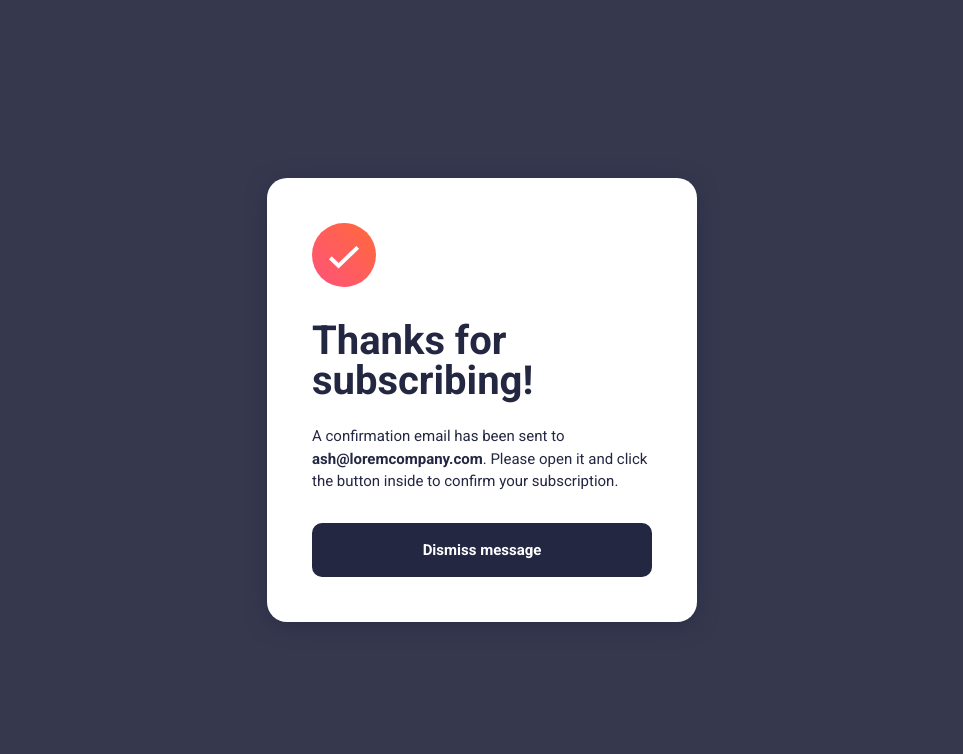
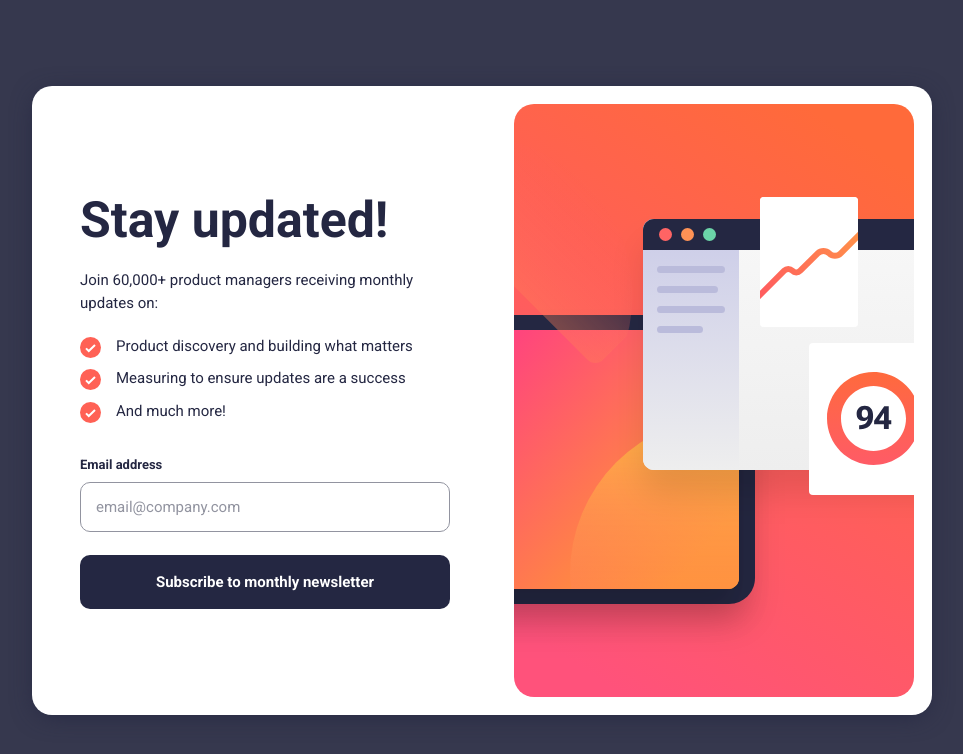
Before and after one commit to better5afe/Newsletter-Sign-Up-Form, a React (Create React App) app: page / in a window 1280 px wide. Shown: the top 754 px of the page, without its empty margins (158-1121 px from the left). Built offline with nearby package versions, Linux system fonts and the light colour scheme.

Commit message:
Implemented custom hook for checking form validity

```diff
--- a/src/App.tsx
+++ b/src/App.tsx
@@ -6,10 +6,10 @@ import './App.scss';
 
 const App = () => {
 	return (
-		<main className='main main--confirmation'>
-			{/* <HeroSection />
-			<FormSection /> */}
-			<ConfirmationSection />
+		<main className='main'>
+			<HeroSection />
+			<FormSection />
+			{/* <ConfirmationSection /> */}
 		</main>
 	);
 };
--- a/src/components/subcomponents/Form.scss
+++ b/src/components/subcomponents/Form.scss
@@ -11,11 +11,7 @@
 
 		&-error {
 			color: colors.$tomato;
-			opacity: 0;
-
-			&--visible {
-				opacity: 1;
-			}
+			opacity: 1;
 		}
 	}
 
@@ -34,12 +30,18 @@
 
 		&:focus {
 			border: 1px solid colors.$dark-slate-grey;
+			background: transparent;
+			color: colors.$dark-slate-grey;
 		}
 
 		&--error {
 			background: colors.$tomato-bg;
 			border: 1px solid colors.$tomato;
 			color: colors.$tomato;
+
+			&::placeholder {
+				color: colors.$tomato;
+			}
 		}
 	}
 }
--- a/src/components/subcomponents/Form.tsx
+++ b/src/components/subcomponents/Form.tsx
@@ -1,26 +1,36 @@
+import { useState } from 'react';
+import { useSubmit } from '../../hooks/useSubmit';
 import Button from '../reusable/Button';
 
 import './Form.scss';
 
 const Form = () => {
+	const [inputValue, setInputValue] = useState('');
+	const { error, checkValue } = useSubmit();
+
 	const submitFormHandler = (event: React.FormEvent) => {
 		event.preventDefault();
-
-		console.log('Form Submitted!');
+		checkValue(inputValue);
+		setInputValue('');
 	};
 
 	return (
 		<form className='form' onSubmit={submitFormHandler}>
 			<div className='form__info'>
-				<label htmlFor='' className='form__info-label'>
+				<label htmlFor='email' className='form__info-label'>
 					Email address
 				</label>
-				<p className='form__info-error'>Valid email required</p>
+				{error.isError && (
+					<p className='form__info-error'>{error.errorMessage}</p>
+				)}
 			</div>
 			<input
 				type='text'
 				placeholder='email@company.com'
-				className='form__input'
+				value={inputValue}
+				id='email'
+				className={`form__input ${error.isError && 'form__input--error'}`}
+				onChange={(e) => setInputValue(e.target.value)}
 			/>
 			<Button type='submit' text='Subscribe to monthly newsletter' />
 		</form>
--- /dev/null
+++ b/src/hooks/useSubmit.tsx
@@ -0,0 +1,55 @@
+import { useState } from 'react';
+
+interface ErrorInterface {
+	isError: boolean;
+	errorMessage: string;
+}
+
+export const useSubmit = () => {
+	const [isValid, setIsValid] = useState(false);
+	const [error, setError] = useState<ErrorInterface>({
+		isError: false,
+		errorMessage: '',
+	});
+
+	const regExp = /^[a-zA-Z0-9._%+-]+@[a-zA-Z0-9.-]+\.[a-zA-Z]{2,}$/;
+
+	const checkValue = (value: string) => {
+		if (value.trim().length === 0) {
+			setIsValid(false);
+			setError({
+				isError: true,
+				errorMessage: 'No value provided',
+			});
+			return;
+		}
+
+		if (!regExp.test(value)) {
+			setIsValid(false);
+			setError({
+				isError: true,
+				errorMessage: 'Valid email required',
+			});
+			return;
+		}
+
+		if (localStorage.getItem(value)) {
+			setIsValid(false);
+			setError({
+				isError: true,
+				errorMessage: 'Email already registered',
+			});
+			return;
+		}
+
+		localStorage.setItem(value, value);
+
+		setError({
+			isError: false,
+			errorMessage: '',
+		});
+		setIsValid(true);
+	};
+
+	return { isValid, error, checkValue };
+};
```
Also changed, not shown: src/models/interfaces.tsx (line endings or trailing spaces).
